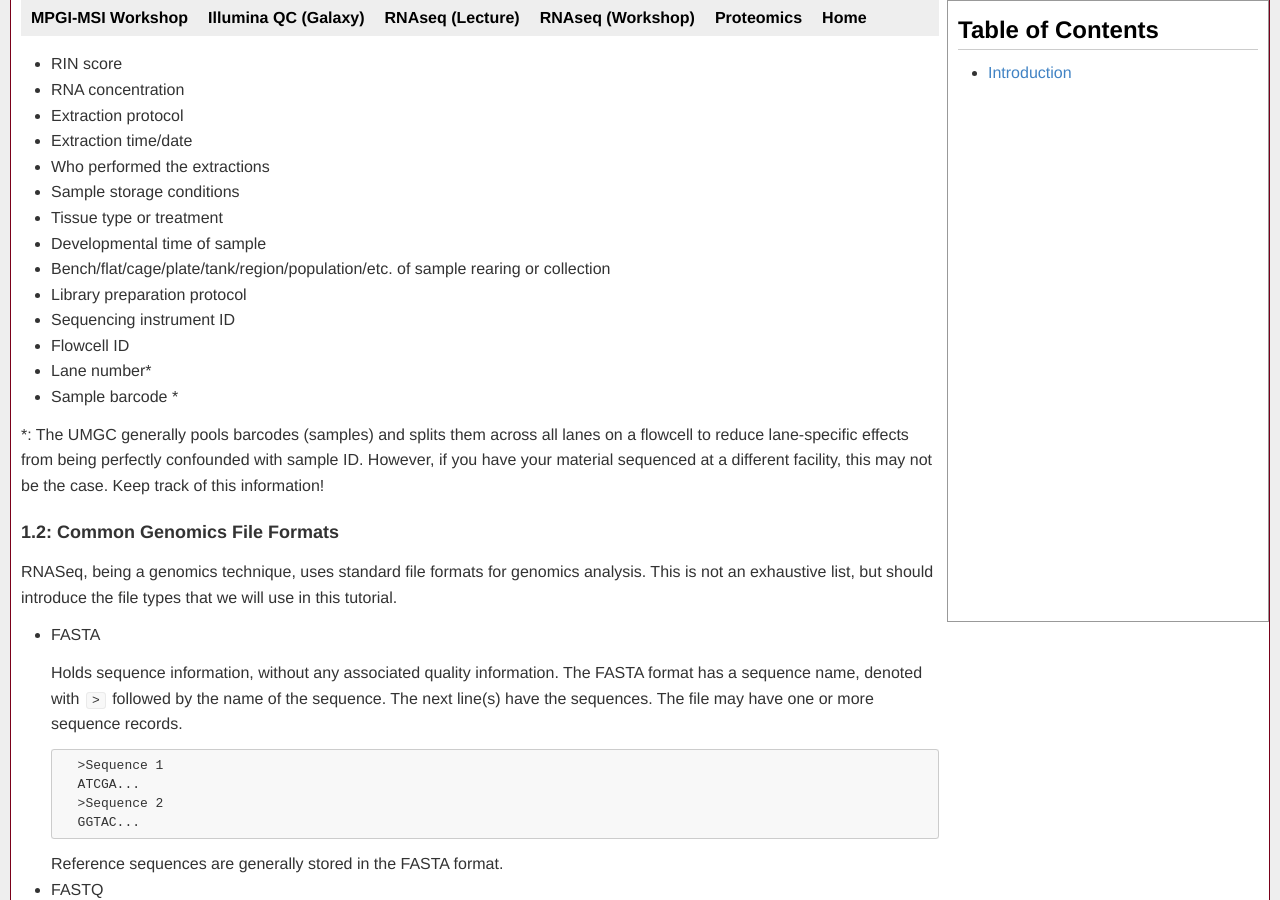
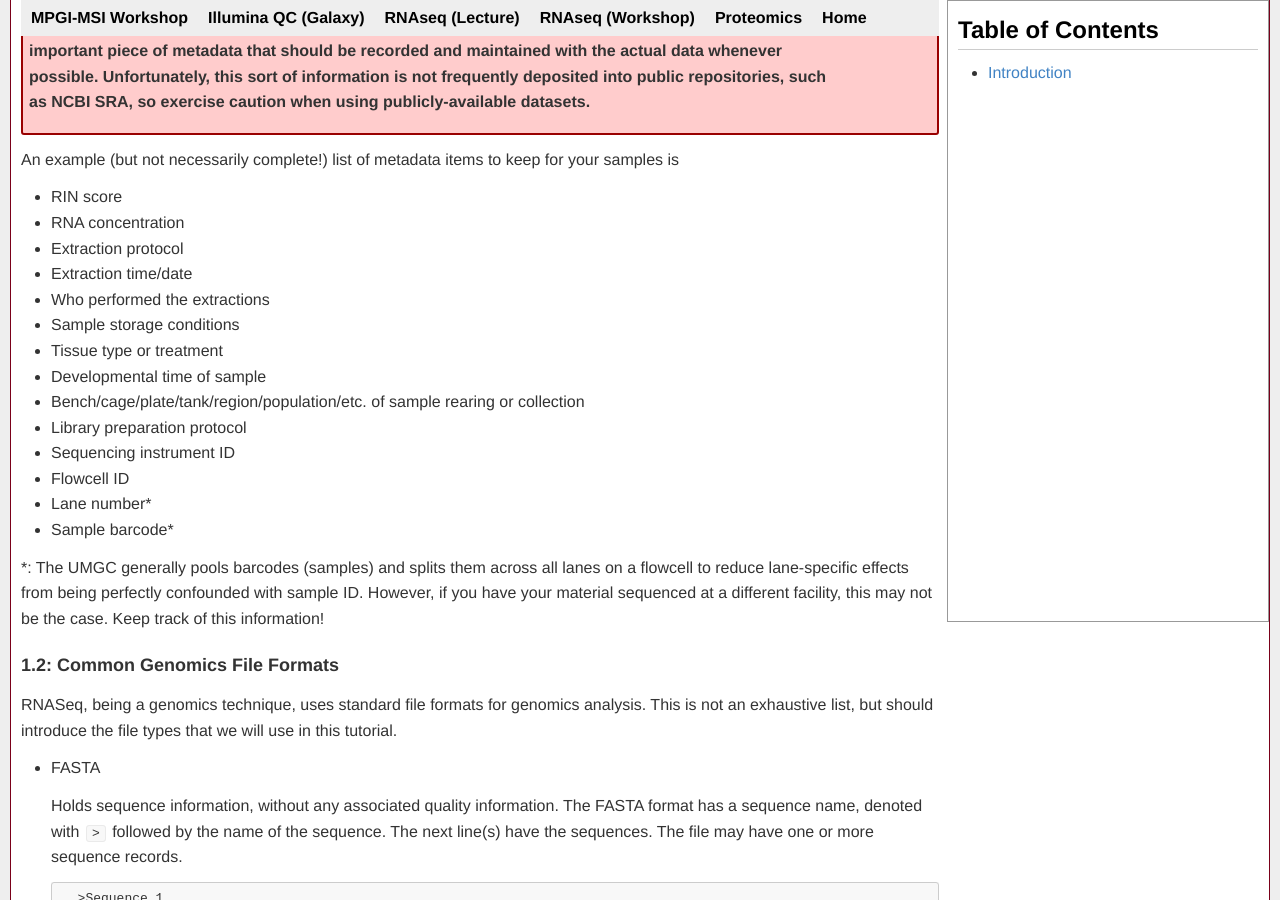
Before and after one commit to msi-ris/Tutorials, a Jekyll site: the page built from rnaseq_lec.md, in a window 1280 px wide and 900 px high, scrolled down 7558 px. Built offline with Jekyll 4.4.1, drawn with Linux system fonts in a browser that asks for light colours.

Commit message:
Fix typos

```diff
--- a/rnaseq_lec.md
+++ b/rnaseq_lec.md
@@ -336,18 +336,17 @@ your samples is
 - Sample storage conditions
 - Tissue type or treatment
 - Developmental time of sample
-- Bench/flat/cage/plate/tank/region/population/etc. of sample rearing or collection
+- Bench/cage/plate/tank/region/population/etc. of sample rearing or collection
 - Library preparation protocol
 - Sequencing instrument ID
 - Flowcell ID
 - Lane number\*
-- Sample barcode \*
+- Sample barcode\*
 
 \*: The UMGC generally pools barcodes (samples) and splits them across all lanes
 on a flowcell to reduce lane-specific effects from being perfectly confounded
 with sample ID. However, if you have your material sequenced at a different
 facility, this may not be the case. Keep track of this information!
-
 
 ### <a name="1.2"></a> 1.2: Common Genomics File Formats
 RNASeq, being a genomics technique, uses standard file formats for genomics
```
Also changed, not shown: graphics/rnaseq_lec/insert_fragment.png (renamed from graphics/rnaseq_lec/insert_fragmment.png).
